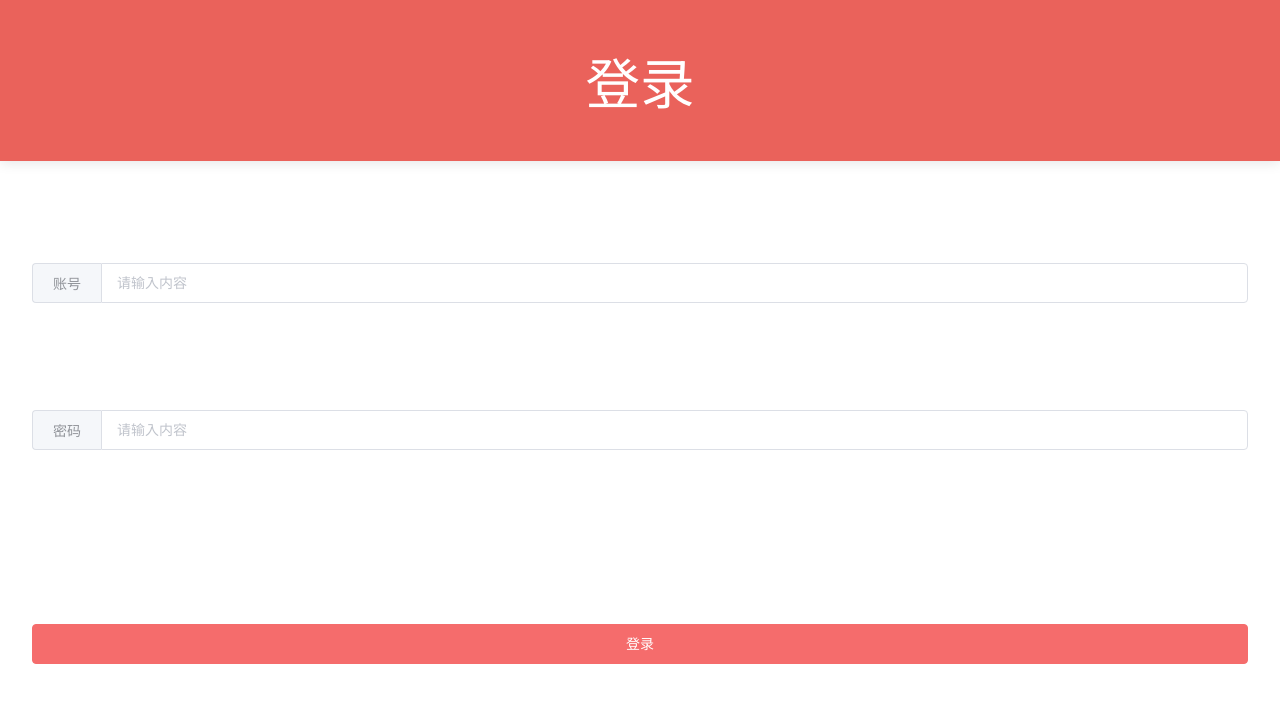
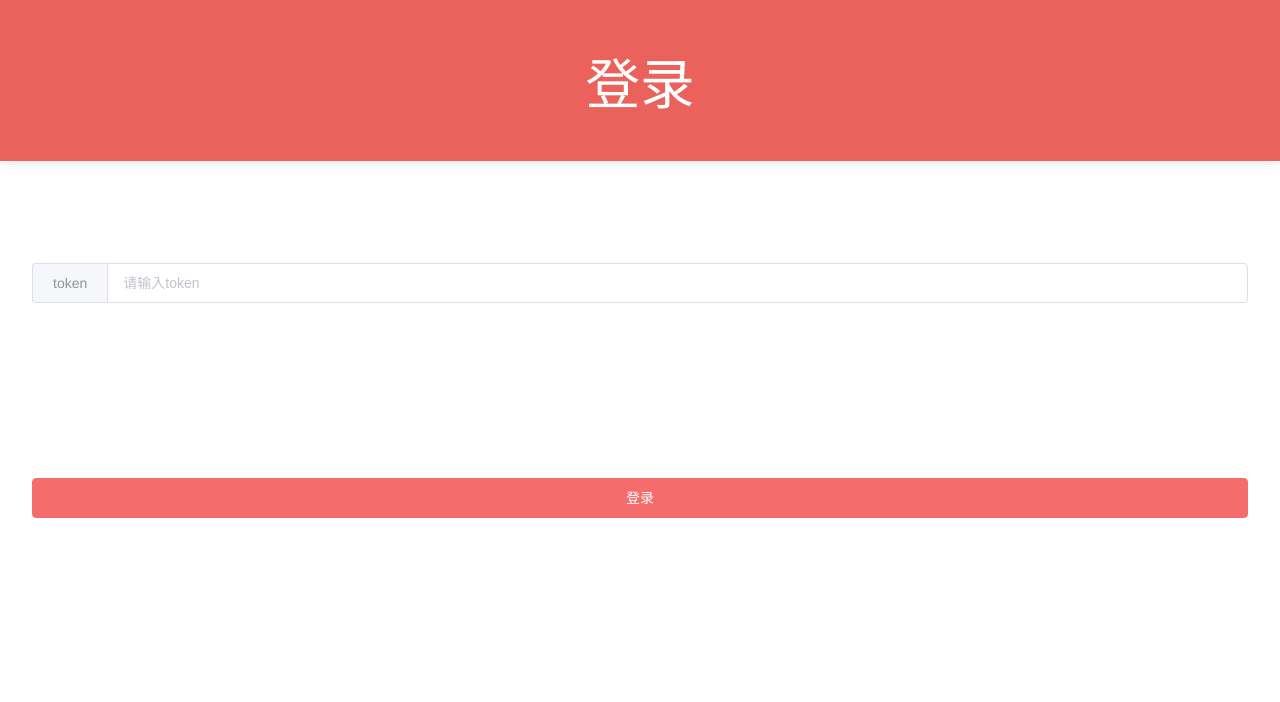
Before and after one commit to xiaosi0707/kanjia, a Vue app: page /#/login in a window 1280 px wide. Shown: the top 702 px of the page. Built offline with nearby package versions, Linux system fonts and the light colour scheme.

Commit message:
登录组件优化

```diff
--- a/src/components/login.vue
+++ b/src/components/login.vue
@@ -6,12 +6,12 @@
         </el-card>
 
       <div>
-        <el-input placeholder="请输入内容" v-model="input3">
-          <template slot="prepend">账号</template>
+        <el-input placeholder="请输入token" v-model="input3">
+          <template slot="prepend">token</template>
         </el-input>
-        <el-input placeholder="请输入内容" v-model="input3">
-          <template slot="prepend">密码</template>
-        </el-input>
+        <!--<el-input placeholder="请输入内容" v-model="input3">-->
+          <!--<template slot="prepend">密码</template>-->
+        <!--</el-input>-->
         <el-button type="danger">登录</el-button>
       </div>
     </div>
```
